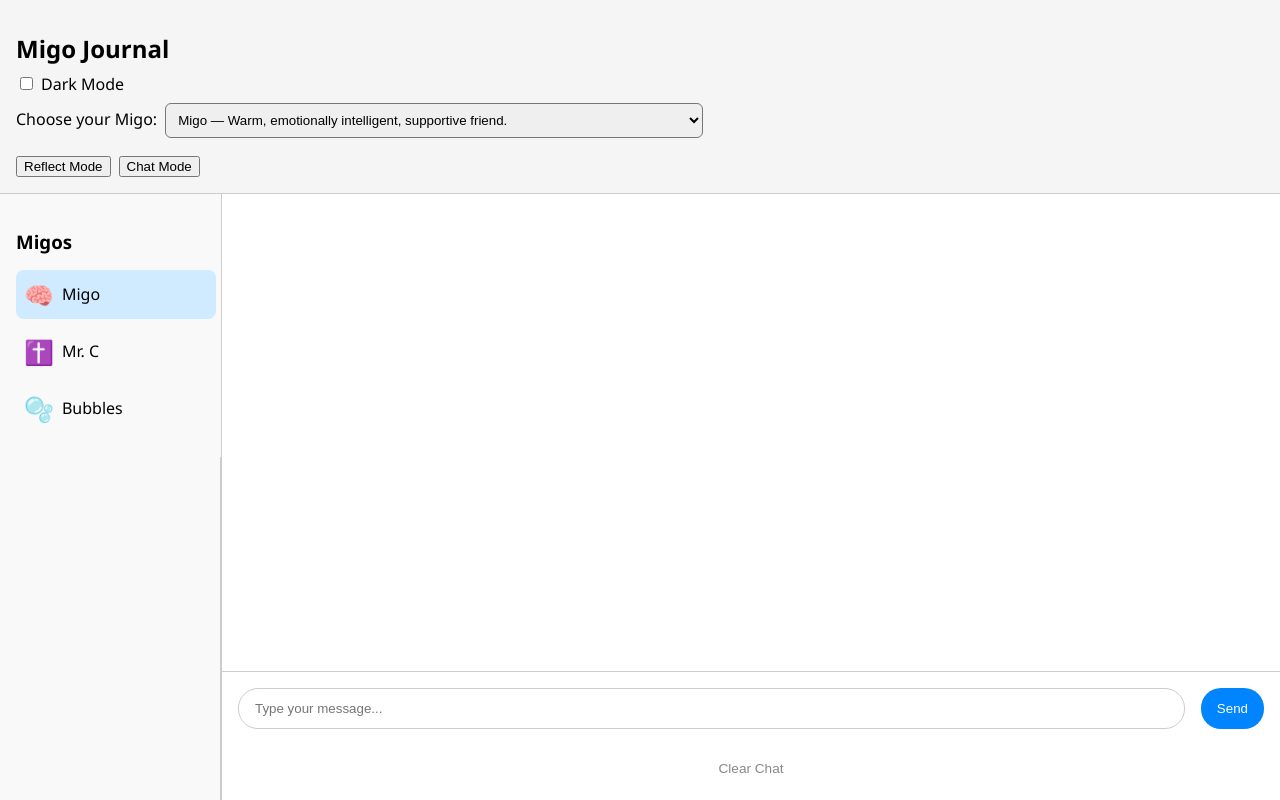
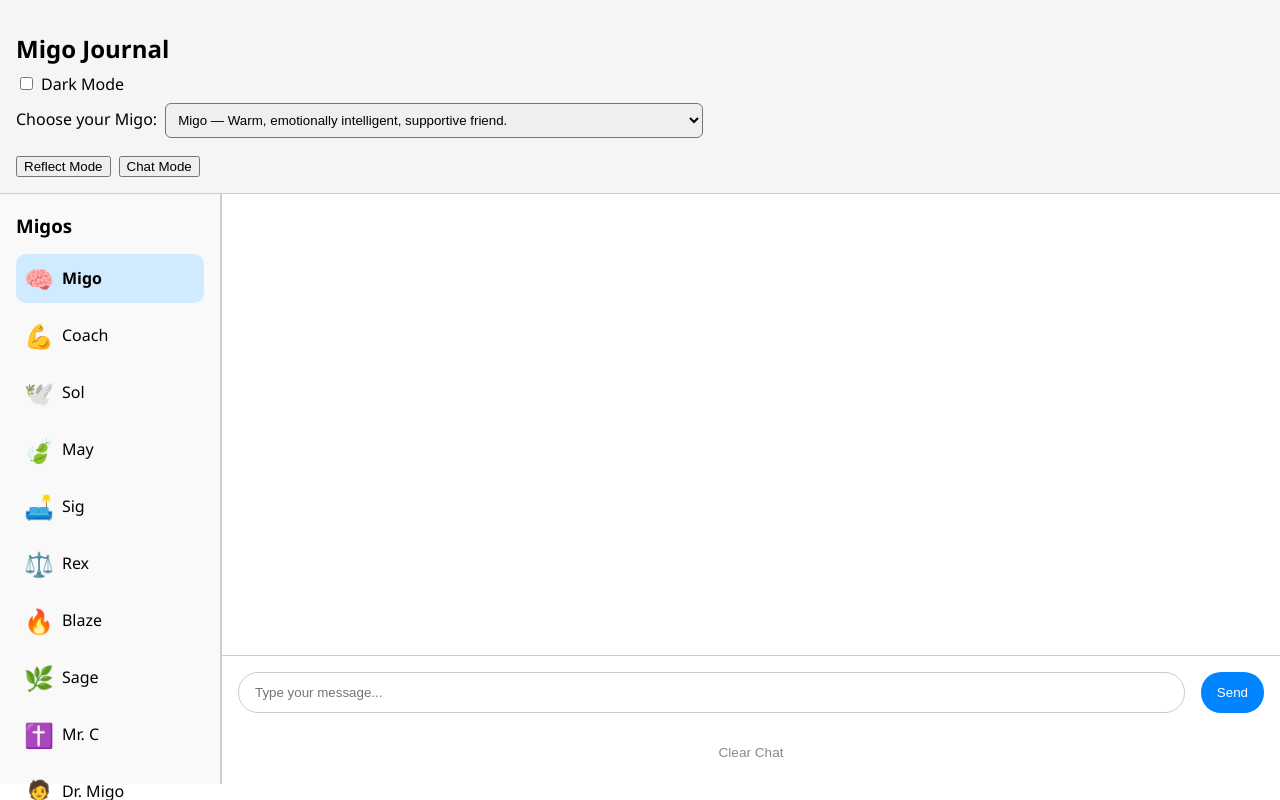
Before and after one commit to johndgaspar/Migo, a React (Create React App) app: page / in a window 1280 px wide. Both pictures are taken after a click on the button "Chat Mode". Built offline with nearby package versions, Linux system fonts and the light colour scheme.

Commit message:
Updated Chaatlist

```diff
--- a/src/components/ChatList.js
+++ b/src/components/ChatList.js
@@ -2,21 +2,21 @@ import React from 'react';
 
 const personas = [
   { id: 'migo', name: 'Migo', avatar: '🧠' },
+  { id: 'coach', name: 'Coach', avatar: '💪' },
+  { id: 'sol', name: 'Sol', avatar: '🕊️' },
+  { id: 'may', name: 'May', avatar: '🍃' },
+  { id: 'sig', name: 'Sig', avatar: '🛋️' },
+  { id: 'rex', name: 'Rex', avatar: '⚖️' },
+  { id: 'blaze', name: 'Blaze', avatar: '🔥' },
+  { id: 'sage', name: 'Sage', avatar: '🌿' },
   { id: 'mrC', name: 'Mr. C', avatar: '✝️' },
-  { id: 'bubbles', name: 'Bubbles', avatar: '🫧' },
-  // Add more Migos here
+  { id: 'drMigo', name: 'Dr. Migo', avatar: '🧑‍⚕️' },
 ];
 
 const ChatList = ({ selected, onSelectPersona }) => {
   return (
-    <div style={{
-      width: '200px',
-      borderRight: '1px solid #ccc',
-      padding: '1rem',
-      backgroundColor: '#f9f9f9',
-      overflowY: 'auto'
-    }}>
-      <h3 style={{ marginBottom: '1rem' }}>Migos</h3>
+    <div style={{ padding: '1rem' }}>
+      <h3 style={{ marginBottom: '1rem', fontWeight: 'bold' }}>Migos</h3>
       {personas.map(p => (
         <div
           key={p.id}
@@ -25,10 +25,12 @@ const ChatList = ({ selected, onSelectPersona }) => {
             display: 'flex',
             alignItems: 'center',
             padding: '0.5rem',
+            borderRadius: '10px',
+            cursor: 'pointer',
             marginBottom: '0.5rem',
-            borderRadius: '8px',
-            cursor: 'pointer',
-            backgroundColor: selected === p.id ? '#d0ebff' : 'transparent'
+            backgroundColor: selected === p.id ? '#d0ebff' : 'transparent',
+            fontWeight: selected === p.id ? 'bold' : 'normal',
+            transition: 'background 0.2s',
           }}
         >
           <span style={{ fontSize: '1.5rem', marginRight: '0.5rem' }}>{p.avatar}</span>
```
